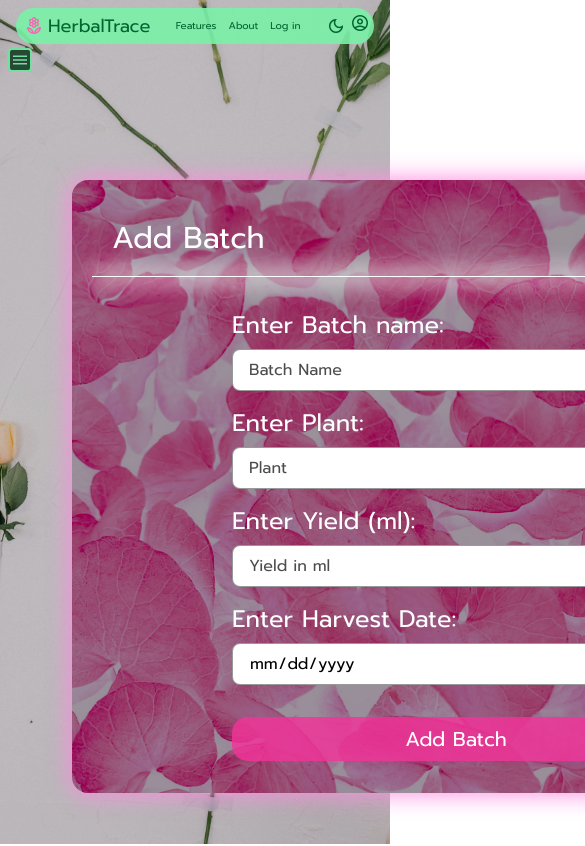
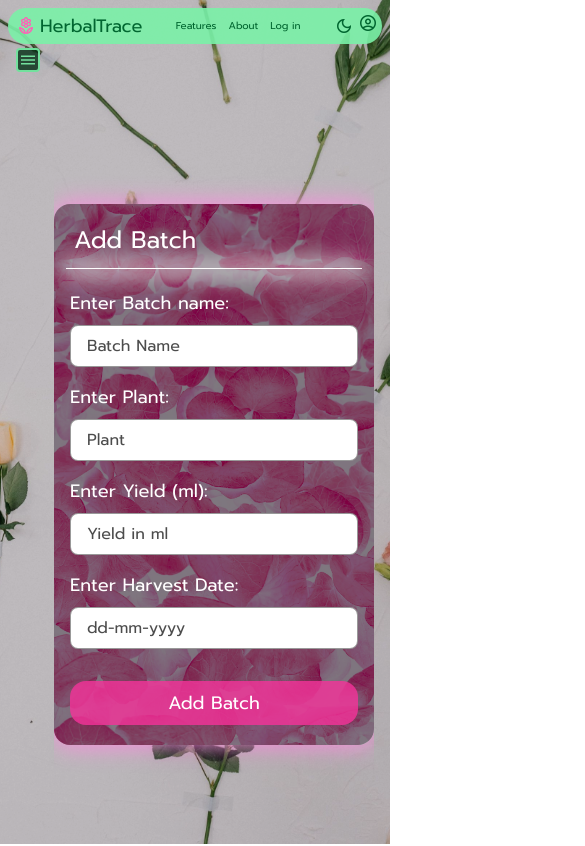
Before and after one commit to joykat05/HerbalTrace, a React (Vite) app in the folder frontend/: page /addbatch in a window 390 px wide. Shown: the top 846 px of the page, 585 px wide, since content can reach past the window. Built offline with nearby package versions, Linux system fonts and the light colour scheme.

Commit message:
fix: made add batch page responsive

```diff
--- a/frontend/package.json
+++ b/frontend/package.json
@@ -12,6 +12,7 @@
   "dependencies": {
     "@tailwindcss/vite": "^4.3.1",
     "react": "^19.2.6",
+    "react-datepicker": "^9.1.0",
     "react-dom": "^19.2.6",
     "react-hook-form": "^7.80.0",
     "react-icons": "^5.6.0",
--- a/frontend/src/batchform.jsx
+++ b/frontend/src/batchform.jsx
@@ -1,13 +1,16 @@
-import { useForm } from "react-hook-form";
+import { useForm, Controller } from "react-hook-form";
 import { Input, Loader, showToast, Modal, Button } from "./components/ui";
 import { useState } from "react";
 import { useNavigate } from "react-router-dom";
 import Sidebar from "./components/sidebar";
+import DatePicker from "react-datepicker";
+import "react-datepicker/dist/react-datepicker.css";
 
 export default function Batchform() {
   const {
     register,
     handleSubmit,
+    control,
     formState: { errors },
   } = useForm();
 const navigate = useNavigate();
@@ -59,29 +62,29 @@ const onSubmit = async (data) => {
 
   return (
     <>
-    <div className="flex gap-4">
+    <div className="flex gap-4 max-md:gap-0.5">
       <Sidebar />
 
-      <div className="flex items-center justify-center min-h-screen m-5 flex-1">
-        <div className="relative rounded-2xl overflow-hidden max-w-3xl shadow-[0px_0px_24px_1px_rgba(253,139,223,1)]">
+      <div className="flex items-center justify-center min-h-screen m-5 max-md:m-2 flex-1 overflow-x-hidden">
+        <div className="relative rounded-2xl overflow-hidden w-full max-w-3xl shadow-[0px_0px_24px_1px_rgba(253,139,223,1)]">
           <div className="absolute inset-0 bg-[url('/content/other-pink.jpg')] bg-cover bg-center" />
-          <div className="absolute inset-0 bg-black/40 dark:bg-black/60" />
+          <div className="absolute inset-0 bg-black/50 dark:bg-black/60" />
 
           <div className="relative z-10">
-            <h1 className="text-3xl text-white font-prompt p-10 pb-5">
+            <h1 className="text-3xl max-md:text-2xl text-white font-prompt p-10 pb-5 max-md:p-5 max-md:pb-3">
               Add Batch
             </h1>
 
-            <hr className="text-white shadow-[0px_0px_24px_5px_rgba(255,255,255,1)] w-3xl ml-5 mr-5" />
+            <hr className="text-white shadow-[0px_0px_24px_5px_rgba(255,255,255,1)] w-[calc(100%-2.5rem)] ml-5 mr-5 max-md:w-[calc(100%-1.5rem)] max-md:ml-3 max-md:mr-3" />
 
-            <div className="flex justify-center items-center w-full mt-8 mb-8 ">
+            <div className="flex justify-center items-center w-full mt-8 mb-8 max-md:mt-5 max-md:mb-5 px-4">
               <form
                 onSubmit={handleSubmit(onSubmit)}
-                className="w-md space-y-4"
+                className="w-full max-w-md space-y-4"
               >
 
                 {/* Name */}
-                <label className="text-2xl text-white font-prompt">
+                <label className="text-2xl max-md:text-lg text-white font-prompt">
                   Enter Batch name:
                 </label>
                 <Input
@@ -96,7 +99,7 @@ const onSubmit = async (data) => {
                 )}
 
                 {/* Plant */}
-                <label className="text-2xl text-white font-prompt">
+                <label className="text-2xl max-md:text-lg text-white font-prompt">
                   Enter Plant:
                 </label>
                 <Input
@@ -113,7 +116,7 @@ const onSubmit = async (data) => {
                 )}
 
                 {/* Yield */}
-                <label className="text-2xl text-white font-prompt">
+                <label className="text-2xl max-md:text-lg text-white font-prompt">
                   Enter Yield (ml):
                 </label>
 
@@ -137,20 +140,37 @@ const onSubmit = async (data) => {
                   </p>
                 )}
 
-                {/* Date */}
-                <label className="text-2xl text-white font-prompt">
-                  Enter Harvest Date:
-                </label>
-                <Input
-                  type="date"
-                  className="focus:shadow-[0px_0px_24px_5px_rgba(253,139,223,1)] mt-2"
-                  {...register("date")}
-                />
+{/* Date */}
+<label className="text-2xl max-md:text-lg text-white font-prompt">
+  Enter Harvest Date:
+</label>
+<Controller
+  control={control}
+  name="date"
+  render={({ field }) => (
+<DatePicker
+  selected={field.value}
+  onChange={(date) => field.onChange(date)}
+  placeholderText="dd-mm-yyyy"
+  dateFormat="dd-MM-yyyy"
+  withPortal
+  isClearable
+  showYearDropdown
+  scrollableYearDropdown
+  yearDropdownItemNumber={30}
+  showMonthDropdown
+  customInput={
+    <Input className="focus:shadow-[0px_0px_24px_5px_rgba(253,139,223,1)] mt-2 w-full" />
+  }
+  wrapperClassName="w-full"
+/>
+  )}
+/>
 
                 <button
                   type="submit"
                   disabled={loading}
-                  className="w-full bg-pink-500/80 text-white rounded-2xl text-xl font-prompt py-2 mt-4 hover:bg-pink-600 hover:scale-105 transition-all disabled:opacity-50"
+                  className="w-full bg-pink-500/80 text-white rounded-2xl text-xl max-md:text-lg font-prompt py-2 mt-4 hover:bg-pink-600 hover:scale-105 transition-all disabled:opacity-50"
                 >
                   {loading ? <Loader /> : "Add Batch"}
                 </button>
@@ -164,15 +184,15 @@ const onSubmit = async (data) => {
   isOpen={showSuccessModal}
   onClose={() => setShowSuccessModal(false)}
 >
-  <div className="p-6 text-center space-y-4">
-    <h2 className="text-2xl font-bold">Batch Created!</h2>
+  <div className="p-6 max-md:p-4 text-center space-y-4">
+    <h2 className="text-2xl max-md:text-xl font-bold">Batch Created!</h2>
 
-    <p>
+    <p className="max-md:text-sm">
       Batch <strong>{createdBatch?.batchNumber}</strong> has been created
       successfully.
     </p>
 
-    <div className="flex justify-center gap-4 mt-6">
+    <div className="flex justify-center gap-4 max-md:gap-2 mt-6 max-md:flex-col">
         <button
           onClick={() => {
     setShowSuccessModal(false);
--- a/frontend/src/components/footer.jsx
+++ b/frontend/src/components/footer.jsx
@@ -7,7 +7,6 @@ export default function Footer(){
         <div className="
             bg-green-300/90 text-green-800
             p-2 max-md:p-1
-            ml-4 mr-4 mt-2 mb-2
             rounded-4xl
             text-center
             font-prompt
--- a/frontend/src/components/navbar.jsx
+++ b/frontend/src/components/navbar.jsx
@@ -7,7 +7,7 @@ function Navbar({ dark, setDark }) {
   return (
     <div
       data-theme={dark ? "dark" : "light"}
-      className="bg-green-300/90 dark:bg-green-900/90 text-green-800 dark:text-green-200 p-2 max-md:p-1 ml-4 mr-4 mt-2 flex items-center justify-between rounded-4xl font-prompt"
+      className="bg-green-300/90 dark:bg-green-900/90 text-green-800 dark:text-green-200 p-2 max-md:p-1  flex items-center justify-between rounded-4xl font-prompt"
     >
       {/* LEFT */}
       <div className="flex items-center shrink-0">
--- a/frontend/src/mainlayout.jsx
+++ b/frontend/src/mainlayout.jsx
@@ -10,15 +10,19 @@ function MainLayout({ dark, setDark }) {
         brightness-80
         dark:brightness-40"
         style={{ backgroundImage: "url('/content/home-bg-img.jpg')" }}
+      />
 
-      />
-      <Navbar dark={dark} setDark={setDark} />
+      <div className="px-4 max-md:px-2 mt-2">
+        <Navbar dark={dark} setDark={setDark} />
+      </div>
 
-      <main className="flex-grow">
+      <main className="flex-grow px-4 max-md:px-2">
         <Outlet />
       </main>
 
-      <Footer />
+      <div className="px-4 max-md:px-2">
+        <Footer />
+      </div>
     </div>
   );
 }
```
Also changed, not shown: 1 other file (tests, documents, lock files or other folders).
